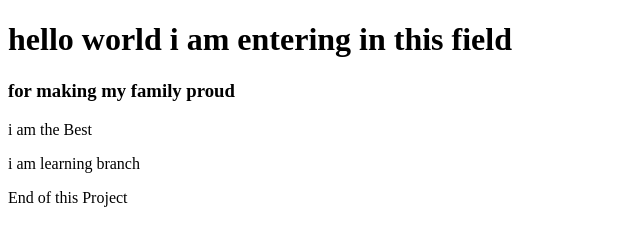
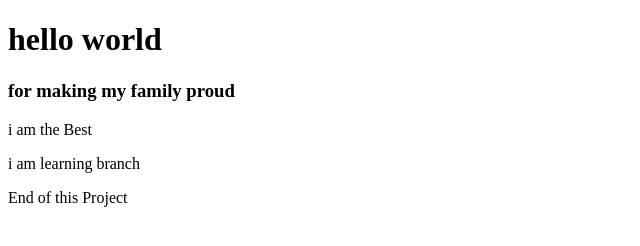
Before and after one commit to Sumit294/first_git_project, a plain HTML site: page index.html in a window 1280 px wide. Shown: the whole page, without its empty margins (0-640 px from the left). Drawn offline with Linux system fonts and the light colour scheme.

Commit message:
change to main

```diff
--- a/index.html
+++ b/index.html
@@ -3,7 +3,7 @@
 <head>
 <title> MY first Git project</title></head>
 <body>
-<h1> hello world i am entering in this field </h1>
+<h1> hello world  </h1>
 <h3> for making my family proud </h3>
 <p> i am the Best </p>
 <p> i am learning branch </p>
```
